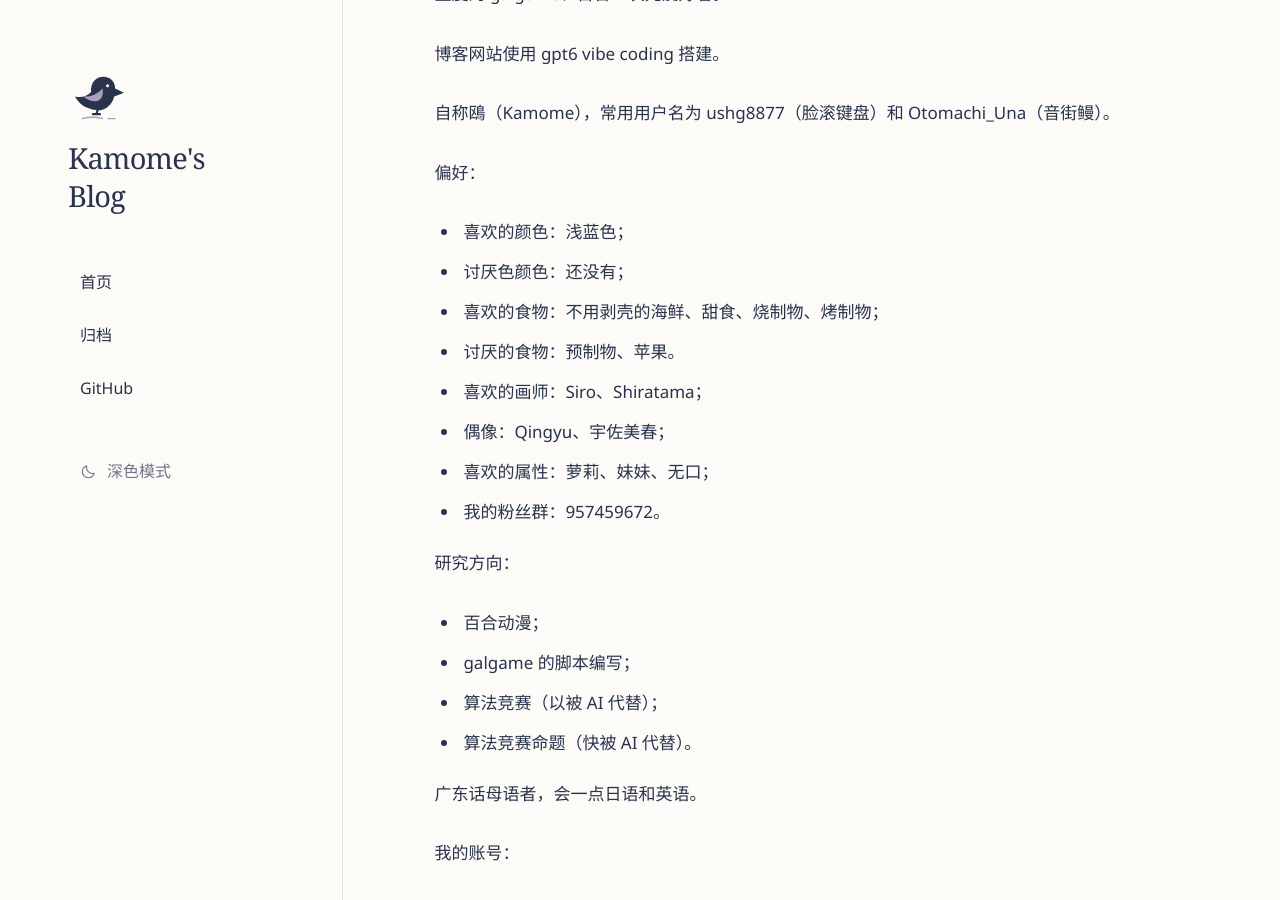
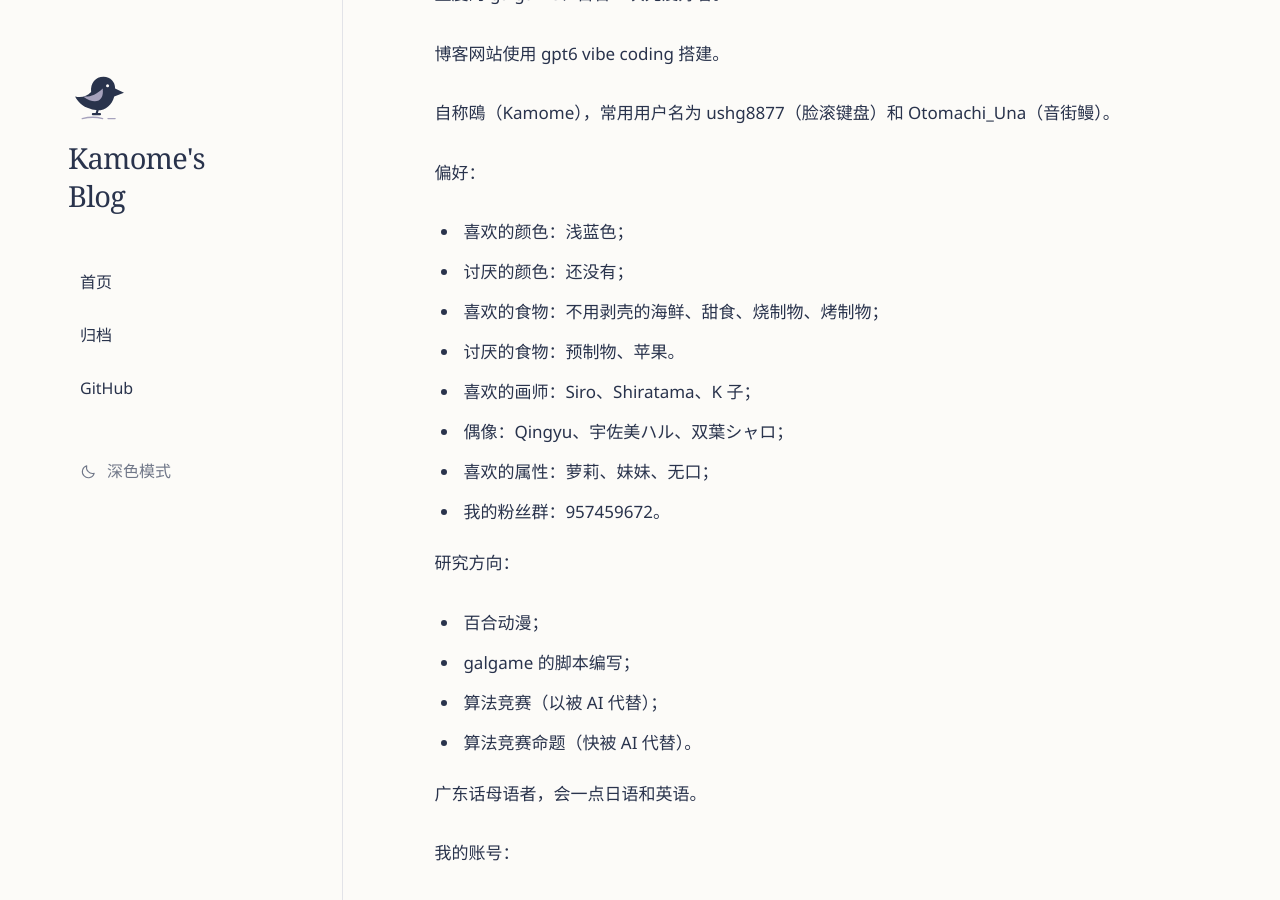
Before and after one commit to ushg8877/ushg8877.github.io, a Jekyll site: the page built from _posts/2026-10-14-about-me.md, in a window 1280 px wide and 900 px high, scrolled down 434 px. Built offline with Jekyll 4.4.1, drawn with Linux system fonts in a browser that asks for light colours; a script that is not in the unit is left out.

Commit message:
Update blog from local manager

```diff
--- a/_posts/2026-10-14-about-me.md
+++ b/_posts/2026-10-14-about-me.md
@@ -18,11 +18,11 @@ PKU CS 预科生，广东广州人。
 偏好：
 
 - 喜欢的颜色：浅蓝色；
-- 讨厌色颜色：还没有；
+- 讨厌的颜色：还没有；
 - 喜欢的食物：不用剥壳的海鲜、甜食、烧制物、烤制物；
 - 讨厌的食物：预制物、苹果。
-- 喜欢的画师：Siro、Shiratama；
-- 偶像：Qingyu、宇佐美春；
+- 喜欢的画师：Siro、Shiratama、K 子；
+- 偶像：Qingyu、宇佐美ハル、双葉シャロ；
 - 喜欢的属性：萝莉、妹妹、无口；
 - 我的粉丝群：957459672。
 
```
